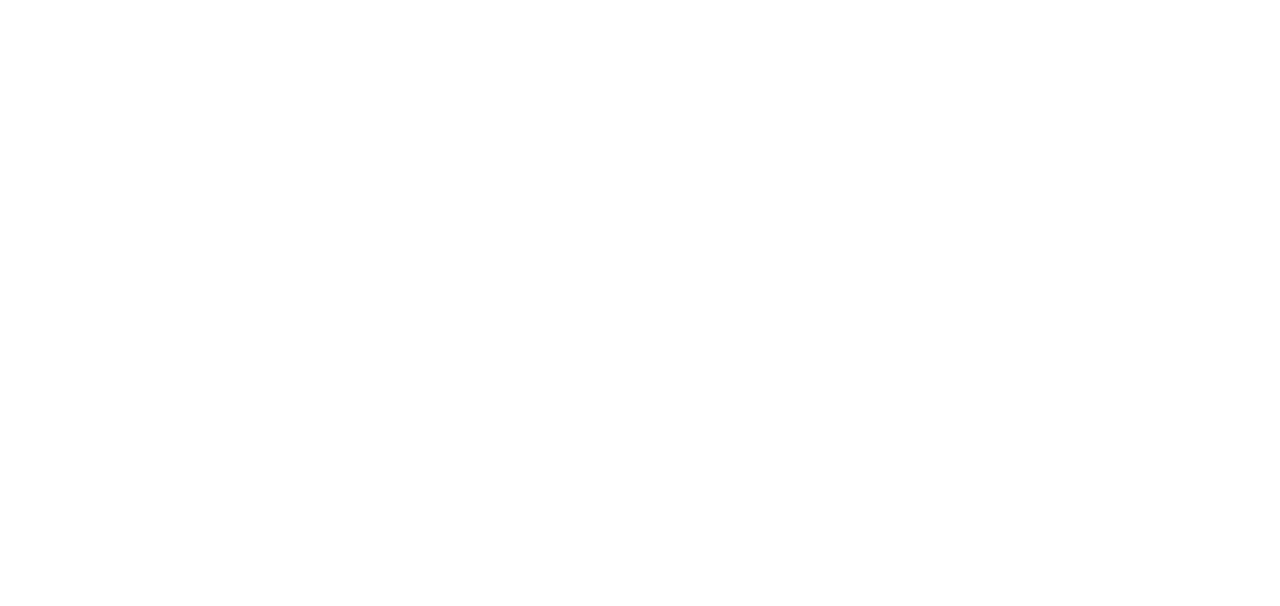
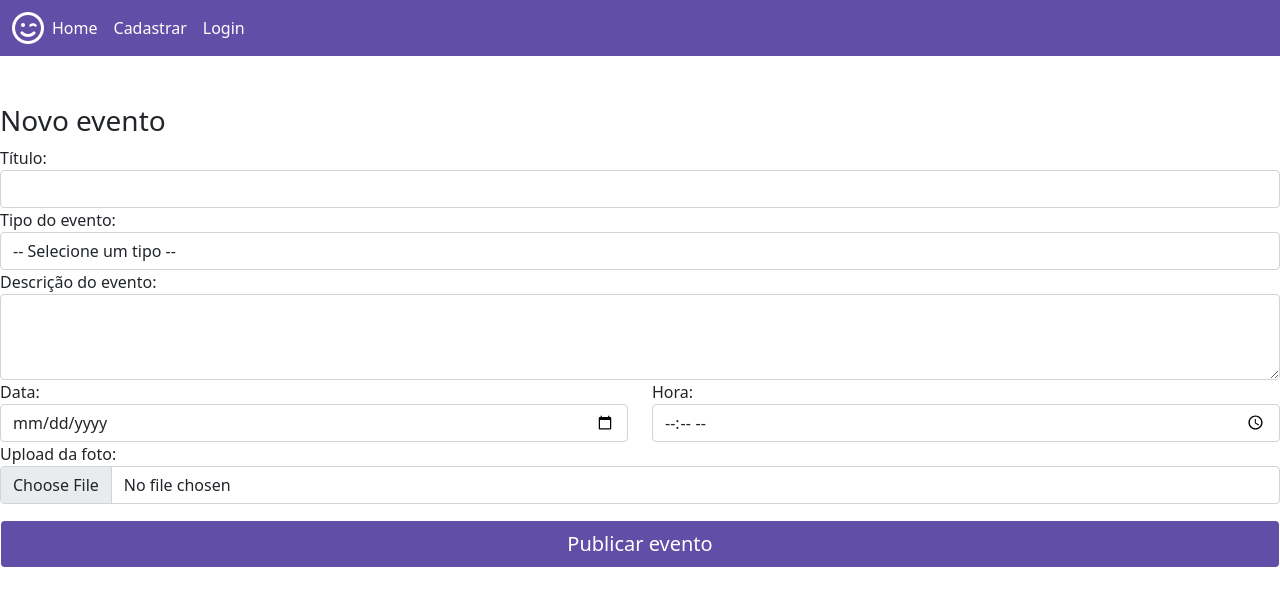
Before and after one commit to estelson/eventos, a React (Create React App) app: page /eventocadastro in a window 1280 px wide. Before the commit this address had no page. Shown: the top 606 px of the page. Built offline with nearby package versions, Linux system fonts and the light colour scheme.

Commit message:
17. Desenvolvimento da tela de cadastro de evento

```diff
--- a/src/App.js
+++ b/src/App.js
@@ -8,6 +8,7 @@
 import NovoUsuario from './view/usuario-novo';
 import Home from './view/home';
 import UsuarioRecuperarSenha from './view/usuario-recuperar-senha';
+import EventoCadastro from './view/evento-cadastro';
 
 function App() {
   return (
@@ -18,6 +19,7 @@
           <Route exact path="/novousuario" element={<NovoUsuario/>}/>
           <Route exact path="/login" element={<Login/>}/>
           <Route exact path="/usuariorecuperarsenha" element={<UsuarioRecuperarSenha/>}/>
+          <Route exact path="/eventocadastro" element={<EventoCadastro/>}/>
         </Routes>
       </Router>
     </Provider>
--- a/src/components/navbar/index.js
+++ b/src/components/navbar/index.js
@@ -26,7 +26,7 @@
                             useSelector(state => state.usuarioLogado) > 0 ?
                                 <>
                                     <li className="nav-item"><Link className="nav-link" to="/eventocadastro">Publicar Evento</Link></li>
-                                    <li className="nav-item"><Link className="nav-link" to="/eventos/meus">Meus Eventos</Link></li>
+                                    <li className="nav-item"><Link className="nav-link" to="#">Meus Eventos</Link></li>
                                     <li className="nav-item"><a className="nav-link" onClick={() => dispatch({ type: 'LOG_OUT' })}>Sair</a></li>
                                 </>
                                 :
--- /dev/null
+++ b/src/view/evento-cadastro/evento-cadastro.css
@@ -0,0 +1,9 @@
+.btn-cadastro {
+    background-color: #614EA6;
+    color: #FFFFFF;
+}
+
+.btn-cadastro:hover {
+    background-color: #F21667;
+    color: #FFFFFF;
+}
--- /dev/null
+++ b/src/view/evento-cadastro/index.js
@@ -0,0 +1,71 @@
+import React, {useState} from 'react';
+import './evento-cadastro.css';
+import {Link} from 'react-router-dom';
+import firebase from '../../config/firebase';
+import {useSelector} from 'react-redux';
+import Navbar from '../../components/navbar';
+
+function EventoCadastro() {
+    const[msgTipo, setMsgTipo] = useState();
+
+    return(
+        <>
+            <Navbar/>
+
+            <div className="col-12 mt-5">
+                <div className="row">
+                    <h3 className="mx-auto font-weight-bold">Novo evento</h3>
+                </div>
+
+                <form>
+                    <div className="form-group">
+                        <label>Título:</label>
+                        <input type="text" className="form-control"/>
+                    </div>
+
+                    <div className="form-group">
+                        <label>Tipo do evento:</label>
+                        <select className="form-control">
+                            <option disabled selected value>-- Selecione um tipo --</option>
+                            <option>Festa</option>
+                            <option>Teatro</option>
+                            <option>Show</option>
+                            <option>Evento</option>
+                        </select>
+                    </div>
+
+                    <div className="form-group">
+                        <label>Descrição do evento:</label>
+                        <textarea className="form-control" rows="3"/>
+                    </div>
+
+                    <div className="form-group row">
+                        <div className='col-6'>
+                            <label>Data:</label>
+                            <input type="date" className="form-control"/>
+                        </div>
+
+                        <div className='col-6'>
+                            <label>Hora:</label>
+                            <input type="time" className="form-control"/>
+                        </div>
+                    </div>
+
+                    <div className="form-group">
+                        <label>Upload da foto:</label>
+                        <input type="file" className="form-control"/>
+                    </div>
+
+                    <button type="button" className="btn btn-lg btn-block mt-3 mb-5 form-control btn-cadastro">Publicar evento</button>
+                </form>
+
+                <div className="msg-login text-center mt-2">
+                    {msgTipo === "sucesso" && <span><strong>WoW!</strong> Evento publicado! &#128526;</span>}
+                    {msgTipo === "erro" && <span><strong>Ops!</strong> Não foi possível publicar o evento! &#128546;</span>}
+                </div>
+            </div>
+        </>
+    )
+}
+
+export default EventoCadastro;
```
